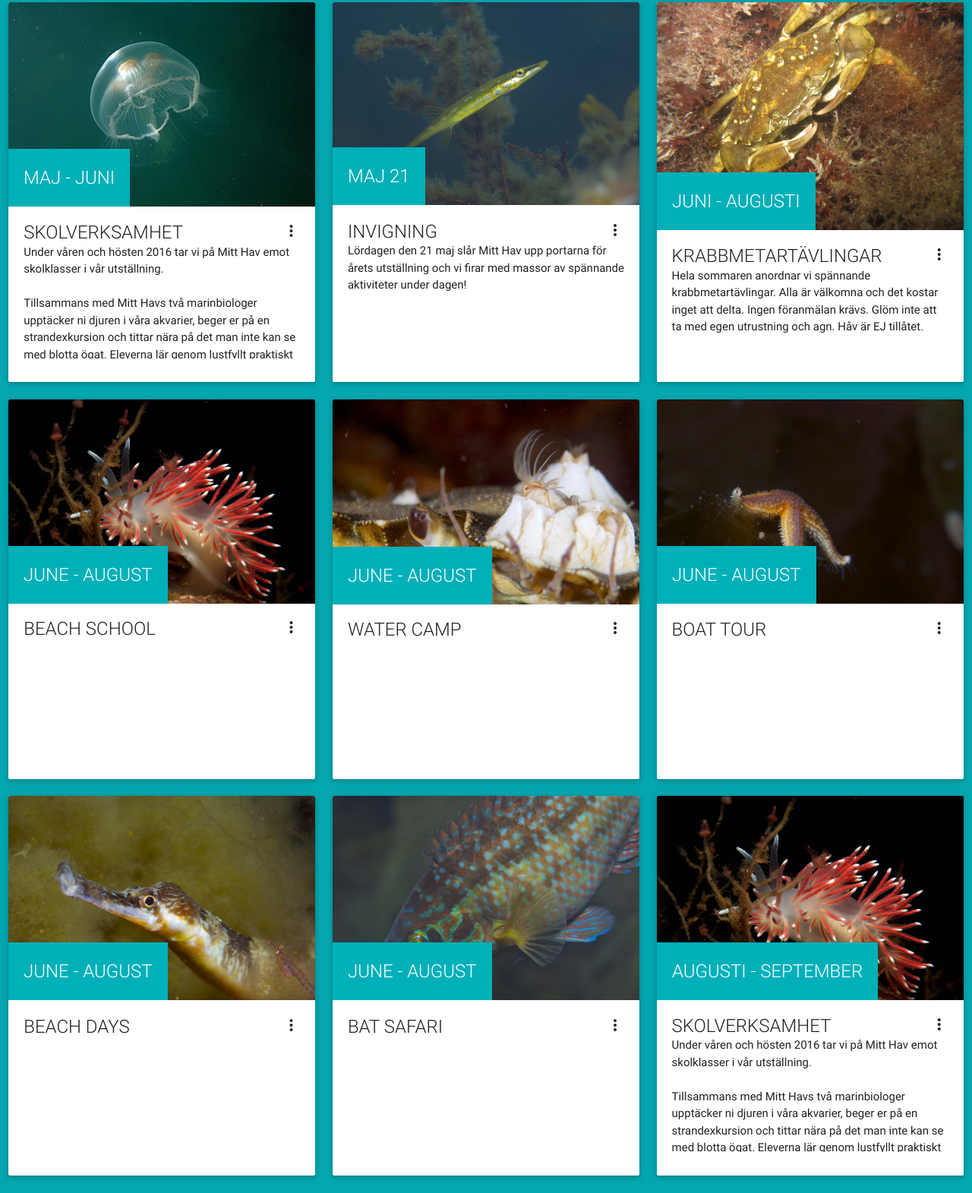
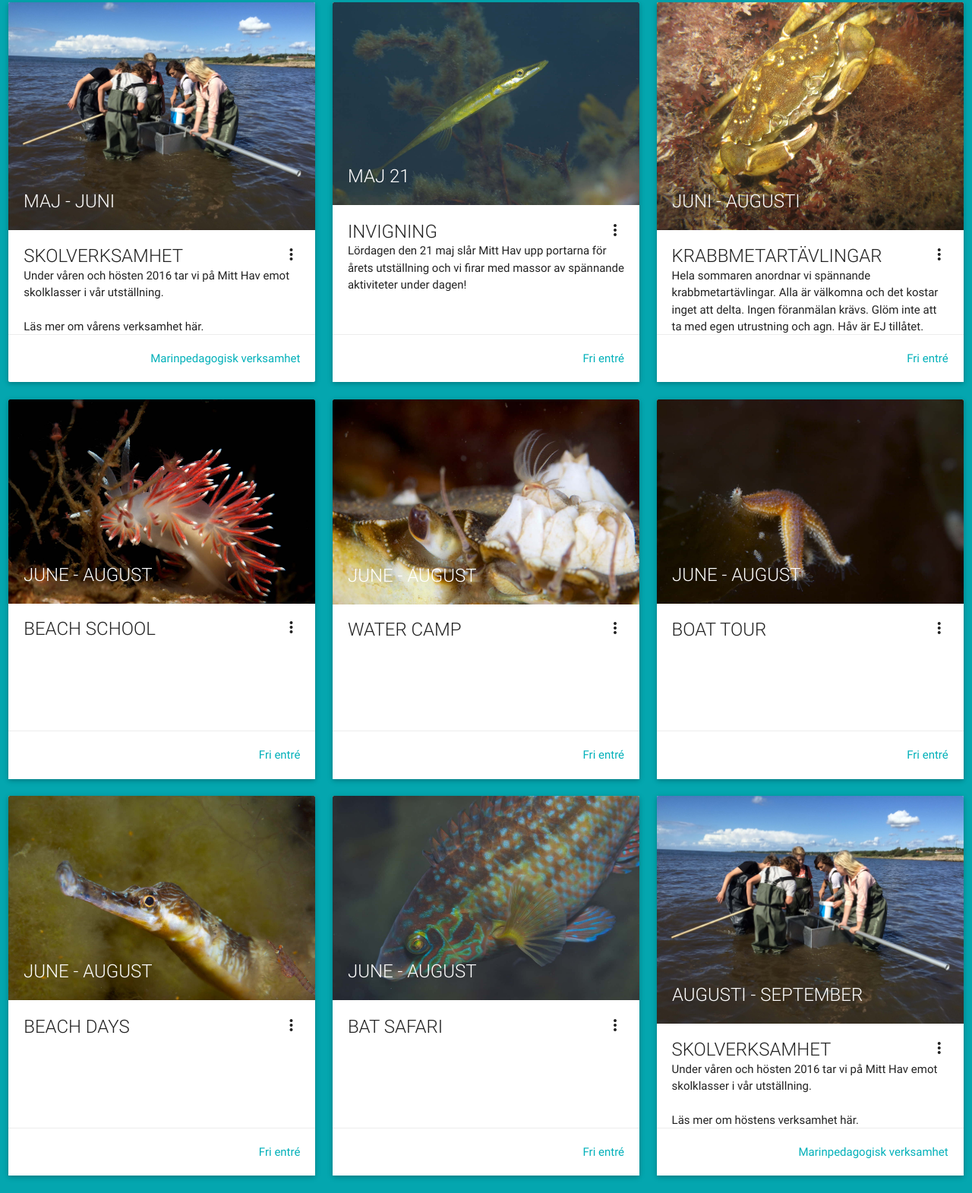
Before and after one commit to xtreemze/AngelholmMarineCenter, a plain HTML site: page index.html in a window 1280 px wide. Shown: the part 1965-3536 px from the top of the page at 76% size. Drawn offline with Linux system fonts and the light colour scheme.

Commit message:
Update Swedish Cards

```diff
--- a/index.html
+++ b/index.html
@@ -174,25 +174,31 @@
 			<div class="col s12 m6 l4">
 				<div class="card large hoverable">
 					<div class="card-image waves-effect waves-block waves-light">
-						<img class="activator" src="img2/14.jpg"> <span class="card-title blue activator">Maj - Juni</span>
+						<img class="activator" src="img2/skolverksamhet.jpeg">
+						<div class="activator card-title">Maj - Juni</div>
 					</div>
 					<div class="card-content"> <span class="card-title activator sc-content">SKOLVERKSAMHET <i class="mdi mdi-dots-vertical right tooltipped" data-position="top" data-delay="50" data-tooltip="Läs mer"></i></span>
 						<p>Under våren och hösten 2016 tar vi på Mitt Hav emot skolklasser i vår utställning.</p>
 						<br>
-						<p>Tillsammans med Mitt Havs två marinbiologer upptäcker ni djuren i våra akvarier, beger er på en strandexkursion och tittar nära på det man inte kan se med blotta ögat. Eleverna lär genom lustfyllt praktiskt genomförande och våra marinbiologer visar och berättar.</p>
+						<p>Läs mer om vårens verksamhet här.</p>
+						<div class="card-action">	<span class="blue-text right">Marinpedagogisk verksamhet</span>
+						</div>
 					</div>
 					<div class="card-reveal"> <span class="card-title grey-text text-darken-4 sc-content">SKOLVERKSAMHET<i class="mdi mdi-close right"></i></span>
+						<p>Tillsammans med Mitt Havs marinbiologer upptäcker ni djuren i våra akvarier, beger er på en strandexkursion och tittar nära på det man inte kan se med blotta ögat. Eleverna lär genom lustfyllt praktiskt genomförande och våra marinbiologer visar och berättar.</p>
+						<p>Vi erbjuder pedagogisk skolverksamhet:</p>
+						<p>10 maj - 2 juni</p>
+						<p>Tisdagar, onsdagar och torsdagar</p>
+						<p>Vi tar i första hand emot femte- och åttondeklasser från skolor (såväl privata som kommunala) i Ängelholms kommun. I mån av tid är även övriga årskurser och kommuner välkomna. Hör gärna av er till oss för bokning och mer information.</p>
 					</div>
 				</div>
 			</div>
 			<!--end card-->
-
-
 			<!--start card-->
 			<div class="col s12 m6 l4">
 				<div class="card large hoverable">
 					<div class="card-image waves-effect waves-block waves-light">
-						<img class="activator" src="img2/11.jpg"> <span class="card-title blue activator">MAJ 21</span>
+						<img class="activator" src="img2/11.jpg"> <span class="card-title activator">MAJ 21</span>
 					</div>
 					<div class="card-content"> <span class="card-title activator sc-content">Invigning <i class="mdi mdi-dots-vertical right tooltipped" data-position="top" data-delay="50" data-tooltip="Läs mer"></i></span>
 						<p>Lördagen den 21 maj slår Mitt Hav upp portarna för årets utställning och vi firar med massor av spännande aktiviteter under dagen!</p>
@@ -203,6 +209,8 @@
 						<p>Vi ses väl den 21 maj?!</p>
 						<p>Välkomna!</p>
 					</div>
+					<div class="card-action">	<span class="blue-text right">Fri entré</span>
+					</div>
 				</div>
 			</div>
 			<!--end card-->
@@ -210,7 +218,7 @@
 			<div class="col s12 m6 l4">
 				<div class="card large hoverable">
 					<div class="card-image waves-effect waves-block waves-light">
-						<img class="activator" src="img2/crab.jpg"> <span class="card-title blue activator">Juni - Augusti</span>
+						<img class="activator" src="img2/crab.jpg"> <span class="card-title activator">Juni - Augusti</span>
 					</div>
 					<div class="card-content"> <span class="card-title activator sc-content">KRABBMETARTÄVLINGAR <i class="mdi mdi-dots-vertical right tooltipped" data-position="top" data-delay="50" data-tooltip="Läs mer"></i></span>
 						<p>Hela sommaren anordnar vi spännande krabbmetartävlingar. Alla är välkomna och det kostar inget att delta. Ingen föranmälan krävs. Glöm inte att ta med egen utrustning och agn. Håv är EJ tillåtet.</p>
@@ -221,6 +229,8 @@
 						<p>OBS! Ändringar gällande tid och plats kan förekomma. Håll koll på vår hemsida för senaste nytt</p>
 						<div class="card-action"> <a class="modal-trigger" href="#modal2">Evenemangskalender <i class="mdi mdi-calendar"></i></a>
 						</div>
+					</div>
+					<div class="card-action">	<span class="blue-text right">Fri entré</span>
 					</div>
 				</div>
 			</div>
@@ -315,11 +325,13 @@
 			<div class="col s12 m6 l4">
 				<div class="card large hoverable">
 					<div class="card-image waves-effect waves-block waves-light">
-						<img class="activator" src="img2/13.jpg"> <span class="card-title blue activator">June - August</span>
+						<img class="activator" src="img2/13.jpg"> <span class="card-title activator">June - August</span>
 					</div>
 					<div class="card-content"> <span class="card-title activator sc-content">Beach School <i class="mdi mdi-dots-vertical right tooltipped" data-position="top" data-delay="50" data-tooltip="Läs mer"></i></span>
 					</div>
 					<div class="card-reveal"> <span class="card-title grey-text text-darken-4 sc-content">Beach School<i class="mdi mdi-close right"></i></span>
+					</div>
+					<div class="card-action">	<span class="blue-text right">Fri entré</span>
 					</div>
 				</div>
 			</div>
@@ -328,11 +340,13 @@
 			<div class="col s12 m6 l4">
 				<div class="card large hoverable">
 					<div class="card-image waves-effect waves-block waves-light">
-						<img class="activator" src="img2/2.jpg"> <span class="card-title blue activator">June - August</span>
+						<img class="activator" src="img2/2.jpg"> <span class="card-title activator">June - August</span>
 					</div>
 					<div class="card-content"> <span class="card-title activator sc-content">Water Camp <i class="mdi mdi-dots-vertical right tooltipped" data-position="top" data-delay="50" data-tooltip="Läs mer"></i></span>
 					</div>
 					<div class="card-reveal"> <span class="card-title grey-text text-darken-4 sc-content">Water Camp<i class="mdi mdi-close right"></i></span>
+					</div>
+					<div class="card-action">	<span class="blue-text right">Fri entré</span>
 					</div>
 				</div>
 			</div>
@@ -341,11 +355,13 @@
 			<div class="col s12 m6 l4">
 				<div class="card large hoverable">
 					<div class="card-image waves-effect waves-block waves-light">
-						<img class="activator" src="img2/5.jpg"> <span class="card-title blue activator">June - August</span>
+						<img class="activator" src="img2/5.jpg"> <span class="card-title activator">June - August</span>
 					</div>
 					<div class="card-content"> <span class="card-title activator sc-content">Boat Tour <i class="mdi mdi-dots-vertical right tooltipped" data-position="top" data-delay="50" data-tooltip="Läs mer"></i></span>
 					</div>
 					<div class="card-reveal"> <span class="card-title grey-text text-darken-4 sc-content">Boat Tour<i class="mdi mdi-close right"></i></span>
+					</div>
+					<div class="card-action">	<span class="blue-text right">Fri entré</span>
 					</div>
 				</div>
 			</div>
@@ -354,11 +370,13 @@
 			<div class="col s12 m6 l4">
 				<div class="card large hoverable">
 					<div class="card-image waves-effect waves-block waves-light">
-						<img class="activator" src="img2/9.jpg"> <span class="card-title blue activator">June - August</span>
+						<img class="activator" src="img2/9.jpg"> <span class="card-title activator">June - August</span>
 					</div>
 					<div class="card-content"> <span class="card-title activator sc-content">Beach Days <i class="mdi mdi-dots-vertical right tooltipped" data-position="top" data-delay="50" data-tooltip="Läs mer"></i></span>
 					</div>
 					<div class="card-reveal"> <span class="card-title grey-text text-darken-4 sc-content">Beach Days<i class="mdi mdi-close right"></i></span>
+					</div>
+					<div class="card-action">	<span class="blue-text right">Fri entré</span>
 					</div>
 				</div>
 			</div>
@@ -367,11 +385,13 @@
 			<div class="col s12 m6 l4">
 				<div class="card large hoverable">
 					<div class="card-image waves-effect waves-block waves-light">
-						<img class="activator" src="img2/6.jpg"> <span class="card-title blue activator">June - August</span>
+						<img class="activator" src="img2/6.jpg"> <span class="card-title activator">June - August</span>
 					</div>
 					<div class="card-content"> <span class="card-title activator sc-content">Bat Safari <i class="mdi mdi-dots-vertical right tooltipped" data-position="top" data-delay="50" data-tooltip="Läs mer"></i></span>
 					</div>
 					<div class="card-reveal"> <span class="card-title grey-text text-darken-4 sc-content">Bat Safari<i class="mdi mdi-close right"></i></span>
+					</div>
+					<div class="card-action">	<span class="blue-text right">Fri entré</span>
 					</div>
 				</div>
 			</div>
@@ -380,14 +400,21 @@
 			<div class="col s12 m6 l4">
 				<div class="card large hoverable">
 					<div class="card-image waves-effect waves-block waves-light">
-						<img class="activator" src="img2/13.jpg"> <span class="card-title blue activator">Augusti - September</span>
+						<img class="activator" src="img2/skolverksamhet.jpeg"> <span class="card-title activator">Augusti - September</span>
 					</div>
 					<div class="card-content"> <span class="card-title activator sc-content">SKOLVERKSAMHET <i class="mdi mdi-dots-vertical right tooltipped" data-position="top" data-delay="50" data-tooltip="Läs mer"></i></span>
 						<p>Under våren och hösten 2016 tar vi på Mitt Hav emot skolklasser i vår utställning.</p>
 						<br>
-						<p>Tillsammans med Mitt Havs två marinbiologer upptäcker ni djuren i våra akvarier, beger er på en strandexkursion och tittar nära på det man inte kan se med blotta ögat. Eleverna lär genom lustfyllt praktiskt genomförande och våra marinbiologer visar och berättar.</p>
+						<p>Läs mer om höstens verksamhet här.</p>
 					</div>
 					<div class="card-reveal"> <span class="card-title grey-text text-darken-4 sc-content">SKOLVERKSAMHET<i class="mdi mdi-close right"></i></span>
+						<p>Tillsammans med Mitt Havs marinbiologer upptäcker ni djuren i våra akvarier, beger er på en strandexkursion och tittar nära på det man inte kan se med blotta ögat. Eleverna lär genom lustfyllt praktiskt genomförande och våra marinbiologer visar och berättar.</p>
+						<p>Vi erbjuder pedagogisk skolverksamhet:</p>
+						<p>23 augusti - 29 september</p>
+						<p>Tisdagar, onsdagar och torsdagar</p>
+						<p>Vi tar i första hand emot femte- och åttondeklasser från skolor (såväl privata som kommunala) i Ängelholms kommun. I mån av tid är även övriga årskurser och kommuner välkomna. Hör gärna av er till oss för bokning och mer information.</p>
+					</div>
+					<div class="card-action">	<span class="blue-text right">Marinpedagogisk verksamhet</span>
 					</div>
 				</div>
 			</div>
@@ -439,7 +466,8 @@
 					<li><i class="mdi mdi-phone-classic left"></i>073-729 82 57</li>
 				</ul>
 			</div>
-<div class="col s12 m3"> <a href="https://www.behance.net/2Active" class="tooltipped" data-position="left" data-delay="50" data-tooltip="Behance Portfolio"><i class="mdi mdi-behance large"></i></a> <a href="https://github.com/xtreemze?tab=repositories" class="tooltipped" data-position="left" data-delay="50" data-tooltip="Github Repositories"><i class="mdi mdi-github-box large"></i></a><a href="https://www.linkedin.com/in/carlosevelasco" class="tooltipped" data-position="left" data-delay="50" data-tooltip="LinkedIn Profile"><i class="mdi mdi-linkedin large"></i></a> <a href="https://www.facebook.com/cvelascor" class="tooltipped" data-position="left" data-delay="50" data-tooltip="Add me on Facebook"><i class="mdi mdi-facebook large"></i></a> <a href="https://twitter.com/xtreemze" class="tooltipped" data-position="left" data-delay="50" data-tooltip="Follow me on Twitter"><i class="mdi mdi-twitter large"></i></a> </div>
+			<div class="col s12 m3"> <a href="https://www.behance.net/2Active" class="tooltipped" data-position="left" data-delay="50" data-tooltip="Behance Portfolio"><i class="mdi mdi-behance large"></i></a>  <a href="https://github.com/xtreemze?tab=repositories" class="tooltipped" data-position="left" data-delay="50" data-tooltip="Github Repositories"><i class="mdi mdi-github-box large"></i></a><a href="https://www.linkedin.com/in/carlosevelasco" class="tooltipped" data-position="left" data-delay="50" data-tooltip="LinkedIn Profile"><i class="mdi mdi-linkedin large"></i></a>  <a href="https://www.facebook.com/cvelascor" class="tooltipped" data-position="left" data-delay="50" data-tooltip="Add me on Facebook"><i class="mdi mdi-facebook large"></i></a>  <a href="https://twitter.com/xtreemze" class="tooltipped" data-position="left" data-delay="50" data-tooltip="Follow me on Twitter"><i class="mdi mdi-twitter large"></i></a>
+			</div>
 		</div>
 		<div class="modal-footer blue"> <a href="#!" class=" modal-action modal-close waves-effect waves-light btn-flat"><i class="mdi mdi-close"></i></a>
 		</div>
```
Also changed, not shown: img2/skolverksamhet.jpeg (added), 1 other file. Lines whose indentation alone changed are shown as unchanged.
